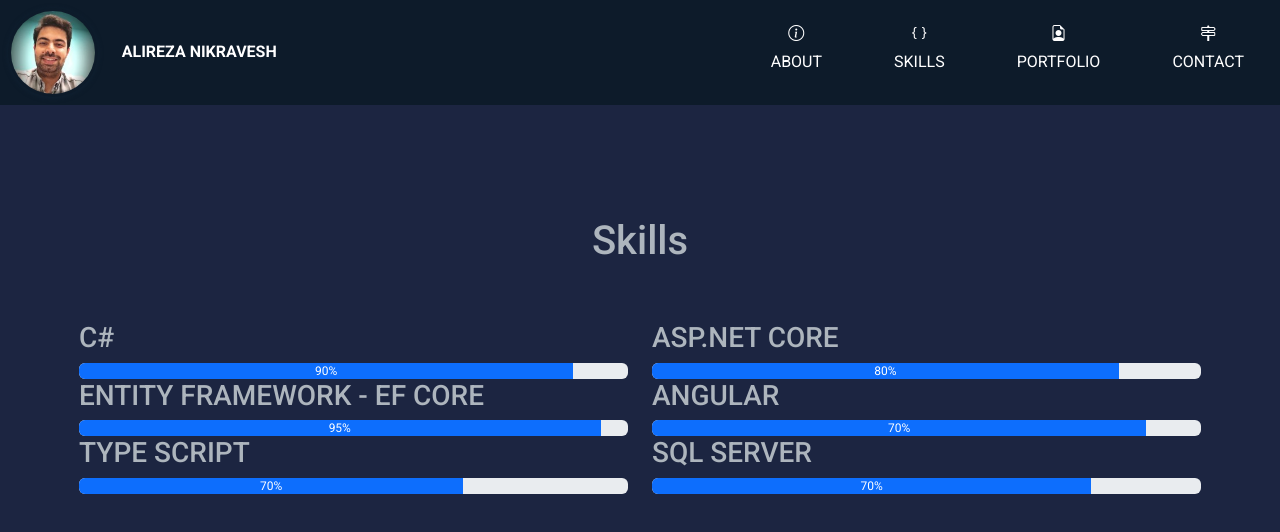
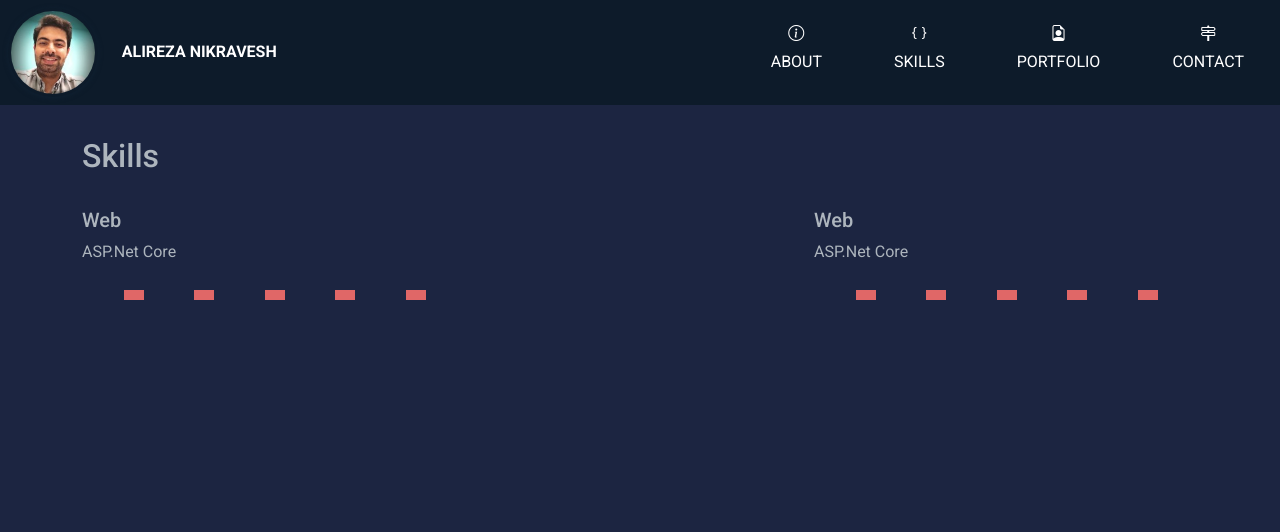
Before and after one commit to nikravesh/Portfolio, an Angular app in the folder portfolio-app/: page /skills in a window 1280 px wide. Shown: the top 532 px of the page. Built offline with nearby package versions, Linux system fonts and the light colour scheme.

Commit message:
developed skill items structure

```diff
--- /dev/null
+++ b/portfolio-app/src/app/skills/skill-item/skill-item.component.html
@@ -0,0 +1,37 @@
+<div>
+  <div>
+    <h5>Web</h5>
+    <div class="d-flex flex-column skill-items">
+      <div>
+        <p>ASP.Net Core</p>
+      </div>
+      <ul class="d-flex">
+        <li class="flex-fill">
+          <div style="display: inline-block">
+            <span class="responsive-span"></span>
+          </div>
+        </li>
+        <li class="flex-fill">
+          <div style="display: inline-block">
+            <span class="responsive-span"></span>
+          </div>
+        </li>
+        <li class="flex-fill">
+          <div style="display: inline-block">
+            <span class="responsive-span"></span>
+          </div>
+        </li>
+        <li class="flex-fill">
+          <div style="display: inline-block">
+            <span class="responsive-span"></span>
+          </div>
+        </li>
+        <li class="flex-fill">
+          <div style="display: inline-block">
+            <span class="responsive-span"></span>
+          </div>
+        </li>
+      </ul>
+    </div>
+  </div>
+</div>
--- /dev/null
+++ b/portfolio-app/src/app/skills/skill-item/skill-item.component.scss
@@ -0,0 +1,16 @@
+ul li {
+  list-style-type: none;
+}
+
+.responsive-span {
+  display: inline-block;
+  width: 50%;
+  height: 10px;
+  background-color: rgb(224, 103, 103);
+  width: 100%;
+  margin: 10px;
+}
+
+.skill-items {
+  width: 30vw;
+}
--- a/portfolio-app/src/app/skills/skills.component.html
+++ b/portfolio-app/src/app/skills/skills.component.html
@@ -1,113 +1,13 @@
-<section class="ftco-section" id="skills-section">
+<section>
   <div class="container">
-    <div class="row justify-content-center pb-5">
-      <div class="col-md-12 heading-section text-center ftco-animate">
-        <h1 class="big big-2">Skills</h1>
-      </div>
+    <h2>Skills</h2>
+  </div>
+  <div class="container">
+    <div>
+      <app-skill-item></app-skill-item>
     </div>
-    <div class="row">
-      <div class="col-md-6 animate-box">
-        <div class="progress-wrap ftco-animate">
-          <h3>C#</h3>
-          <div class="progress">
-            <div
-              class="progress-bar color-1"
-              role="progressbar"
-              aria-valuenow="90"
-              aria-valuemin="0"
-              aria-valuemax="100"
-              style="width: 90%"
-            >
-              <span>90%</span>
-            </div>
-          </div>
-        </div>
-      </div>
-      <div class="col-md-6 animate-box">
-        <div class="progress-wrap ftco-animate">
-          <h3>ASP.NET CORE</h3>
-          <div class="progress">
-            <div
-              class="progress-bar color-2"
-              role="progressbar"
-              aria-valuenow="85"
-              aria-valuemin="0"
-              aria-valuemax="100"
-              style="width: 85%"
-            >
-              <span>80%</span>
-            </div>
-          </div>
-        </div>
-      </div>
-      <div class="col-md-6 animate-box">
-        <div class="progress-wrap ftco-animate">
-          <h3>ENTITY FRAMEWORK - EF CORE</h3>
-          <div class="progress">
-            <div
-              class="progress-bar color-3"
-              role="progressbar"
-              aria-valuenow="95"
-              aria-valuemin="0"
-              aria-valuemax="100"
-              style="width: 95%"
-            >
-              <span>95%</span>
-            </div>
-          </div>
-        </div>
-      </div>
-      <div class="col-md-6 animate-box">
-        <div class="progress-wrap ftco-animate">
-          <h3>ANGULAR</h3>
-          <div class="progress">
-            <div
-              class="progress-bar color-4"
-              role="progressbar"
-              aria-valuenow="90"
-              aria-valuemin="0"
-              aria-valuemax="100"
-              style="width: 90%"
-            >
-              <span>70%</span>
-            </div>
-          </div>
-        </div>
-      </div>
-      <div class="col-md-6 animate-box">
-        <div class="progress-wrap ftco-animate">
-          <h3>TYPE SCRIPT</h3>
-          <div class="progress">
-            <div
-              class="progress-bar color-5"
-              role="progressbar"
-              aria-valuenow="70"
-              aria-valuemin="0"
-              aria-valuemax="100"
-              style="width: 70%"
-            >
-              <span>70%</span>
-            </div>
-          </div>
-        </div>
-      </div>
-      <div class="col-md-6 animate-box">
-        <div class="progress-wrap ftco-animate">
-          <h3>SQL SERVER</h3>
-          <div class="progress">
-            <div
-              class="progress-bar color-6"
-              role="progressbar"
-              aria-valuenow="80"
-              aria-valuemin="0"
-              aria-valuemax="100"
-              style="width: 80%"
-            >
-              <span>70%</span>
-            </div>
-          </div>
-        </div>
-      </div>
+    <div>
+      <app-skill-item></app-skill-item>
     </div>
   </div>
 </section>
--- a/portfolio-app/src/app/skills/skills.component.scss
+++ b/portfolio-app/src/app/skills/skills.component.scss
@@ -1,19 +1,9 @@
-.ftco-section {
-  padding: 7em 0;
-  position: relative;
+.container {
+  display: flex;
+  align-items: flex-start;
+  flex-wrap: wrap;
+  justify-content: space-between;
 }
-@media (max-width: 767.98px) {
-  .ftco-section {
-    padding: 6em 0;
-  }
+h2 {
+  margin: 2rem 0 2rem 0 ;
 }
-
-.row {
-  display: -webkit-box;
-  display: -ms-flexbox;
-  display: flex;
-  -ms-flex-wrap: wrap;
-  flex-wrap: wrap;
-  margin-right: -15px;
-  margin-left: -15px;
-}
```
Also changed, not shown: portfolio-app/src/app/skills/skill-item/skill-item.component.ts (added, +11 -0 lines), portfolio-app/src/app/skills/skills.component.ts (+4 -5 lines).
